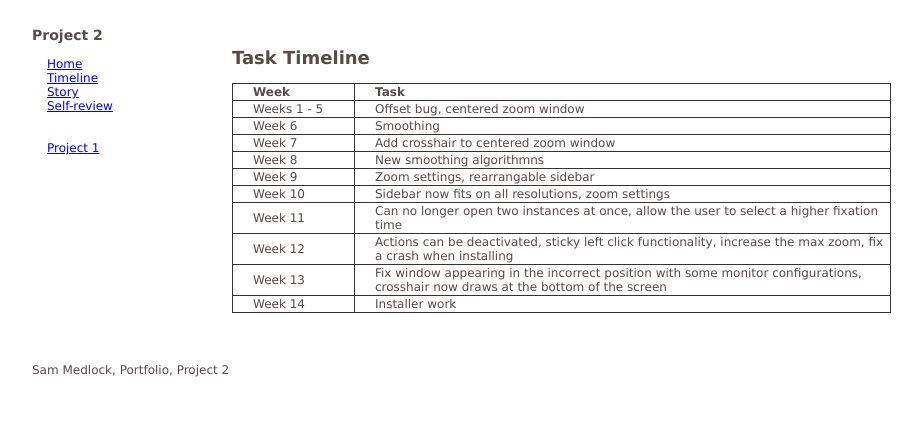
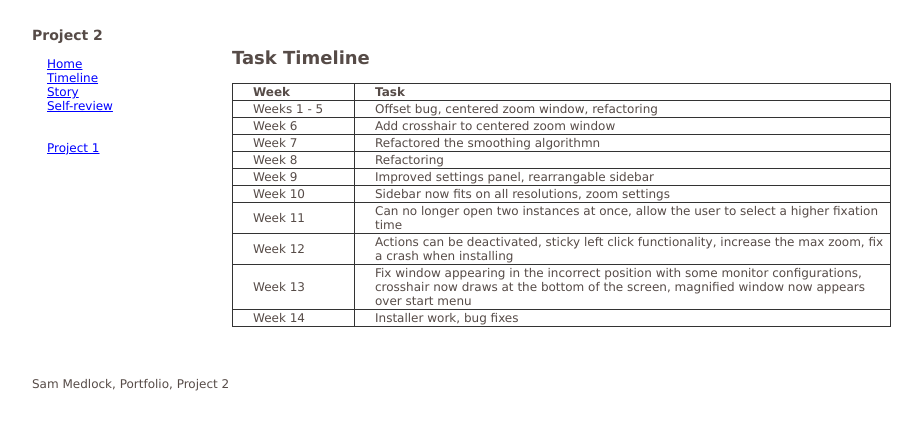
Before and after one commit to medlsp1/medlsp1.github.io, a plain HTML site: page _site/timeline.html in a window 1280 px wide. Shown: the part 47-476 px from the top of the page, without its empty margins (26-948 px from the left). Drawn offline with Linux system fonts and the light colour scheme.

Commit message:
Update site

```diff
--- a/_site/timeline.html
+++ b/_site/timeline.html
@@ -43,35 +43,35 @@
 
 			<tr>
 				<td>Weeks 1 - 5</td>
-				<td>Offset bug, centered zoom window</td>
+				<td>Offset bug, centered zoom window, refactoring</td>
 			</tr>
 
 
 
 			<tr>
 				<td>Week 6</td>
-				<td>Smoothing</td>
+				<td>Add crosshair to centered zoom window</td>
 			</tr>
 
 
 
 			<tr>
 				<td>Week 7</td>
-				<td>Add crosshair to centered zoom window</td>
+				<td>Refactored the smoothing algorithmn</td>
 			</tr>
 
 
 
 			<tr>
 				<td>Week 8</td>
-				<td>New smoothing algorithmns</td>
+				<td>Refactoring</td>
 			</tr>
 
 
 
 			<tr>
 				<td>Week 9</td>
-				<td>Zoom settings, rearrangable sidebar</td>
+				<td>Improved settings panel, rearrangable sidebar</td>
 			</tr>
 
 
@@ -99,14 +99,14 @@
 
 			<tr>
 				<td>Week 13</td>
-				<td>Fix window appearing in the incorrect position with some monitor configurations, crosshair now draws at the bottom of the screen</td>
+				<td>Fix window appearing in the incorrect position with some monitor configurations, crosshair now draws at the bottom of the screen, magnified window now appears over start menu</td>
 			</tr>
 
 
 
 			<tr>
 				<td>Week 14</td>
-				<td>Installer work</td>
+				<td>Installer work, bug fixes</td>
 			</tr>
 
 
```
